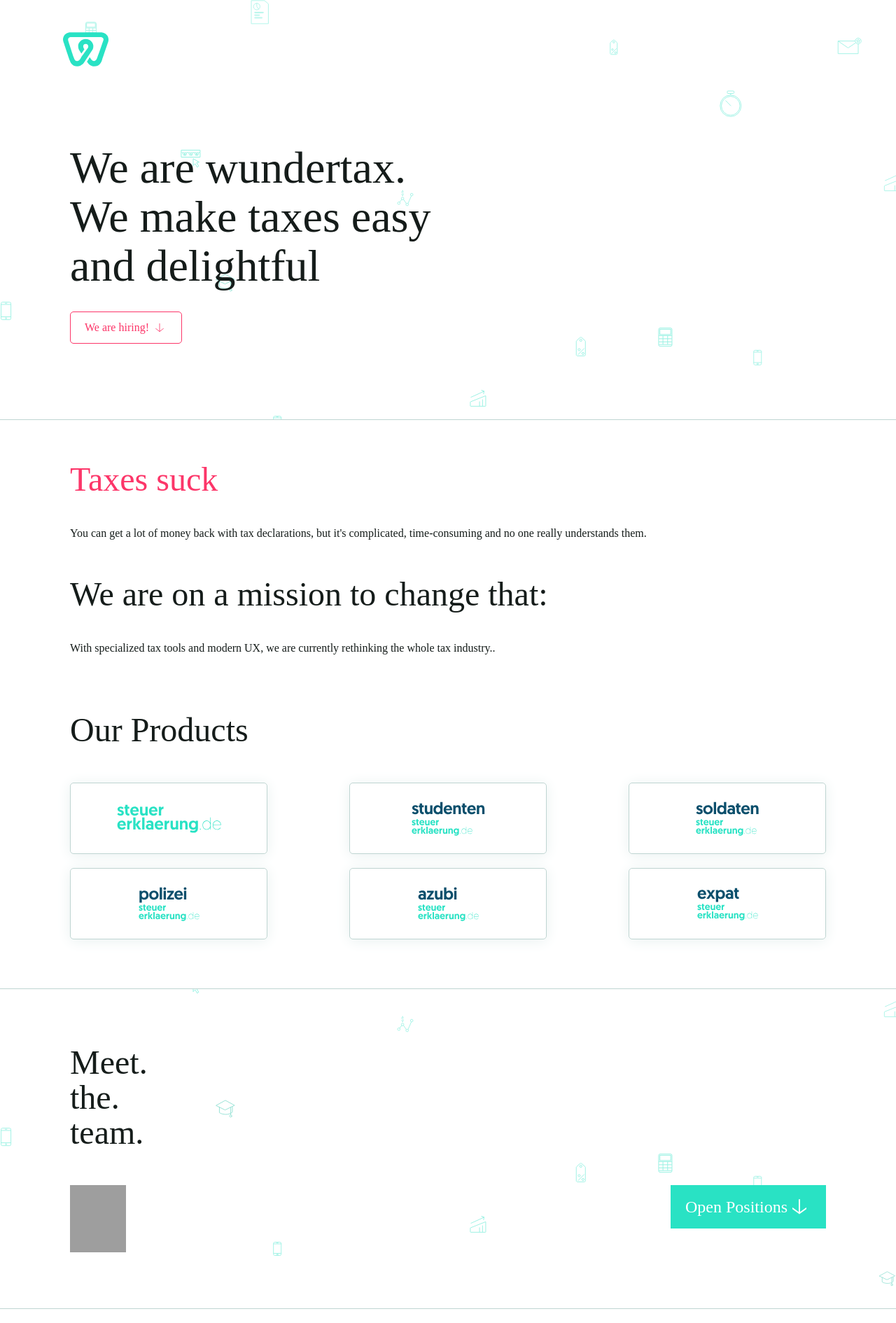
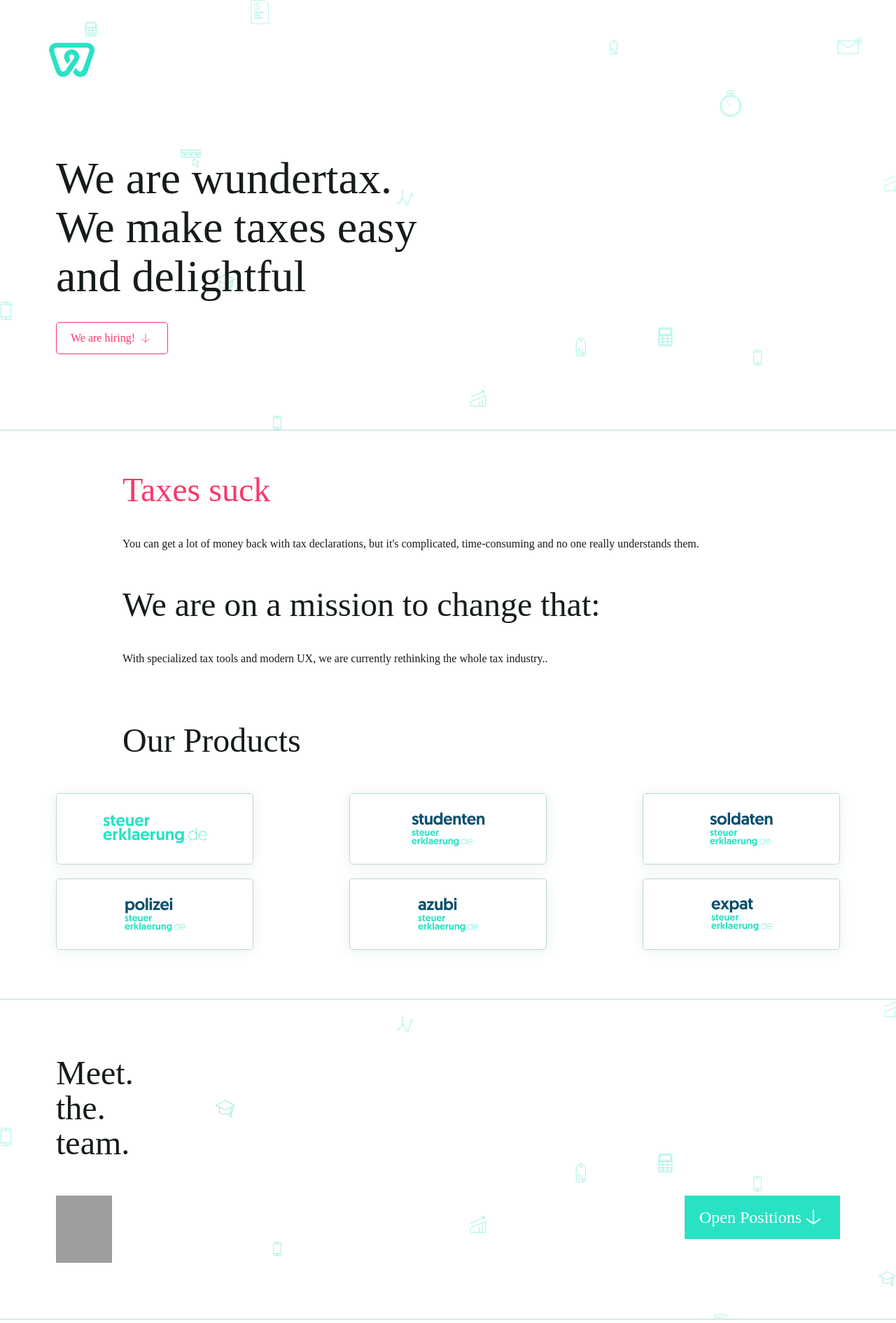
Before and after one commit to valentin-shvets/wundertax.github.io, a Jekyll site: the page built from index.md, in a window 1280 px wide. Shown: the top 1890 px of the page at 70% size. Built offline with Jekyll 4.4.1, drawn with Linux system fonts in a browser that asks for light colours; some web fonts are replaced; grey boxes are pictures that could not be loaded.

Commit message:
Add Shift component

```diff
--- a/_includes/home/products.html
+++ b/_includes/home/products.html
@@ -1,5 +1,6 @@
 <div class="Products">
 
+  <div class="Shift Shift--1 Shift--from-tablet">
     <div class="Text Text--pink Text--h2 Text--bold">Taxes suck</div>
 
     <div class="Text Text--dark-green Text--copy">
@@ -15,6 +16,7 @@
     </div>
 
     <div class="Text Text--bold Text--dark-green Text--h2">Our Products</div>
+  </div>
   <div class="Products__list">
     {% for product in site.products %}
     <div class="Products__product">
--- a/_sass/breakpoints.scss
+++ b/_sass/breakpoints.scss
@@ -1,2 +1,3 @@
+$before-tablet: 'max-width: 767px';
 $tablet: 'min-width: 768px';
 $desktop: 'min-width: 940px';
--- a/_sass/components/Container.scss
+++ b/_sass/components/Container.scss
@@ -3,6 +3,6 @@
 
   @media ($tablet) {
     margin: 0 auto;
-    max-width: 1100px;
+    max-width: 1140px;
   }
 }
--- a/_sass/components/Header.scss
+++ b/_sass/components/Header.scss
@@ -9,7 +9,7 @@
   }
 
   @media ($tablet) {
-    padding-top: 25px;
+    padding-top: 40px;
 
     &__logo {
       width: 65px;
--- /dev/null
+++ b/_sass/components/Shift.scss
@@ -0,0 +1,18 @@
+.Shift {
+
+  /*
+  Measurements
+   */
+  &--1 {
+    margin-left: $column-width + $gutter-width;
+  }
+
+  /*
+  Media
+   */
+  &--from-tablet {
+    @media ($before-tablet) {
+      margin-left: 0;
+    }
+  }
+}
--- /dev/null
+++ b/_sass/grid.scss
@@ -0,0 +1,2 @@
+$column-width: 65px;
+$gutter-width: 30px;
--- a/_sass/main.scss
+++ b/_sass/main.scss
@@ -1,8 +1,10 @@
 @import "typo";
 @import "colors";
 @import "breakpoints";
+@import "grid";
 
 @import "components/Container";
+@import "components/Shift";
 @import "components/Header";
 @import "components/Footer";
 @import "components/Text";
```
Lines whose indentation alone changed are shown as unchanged.
